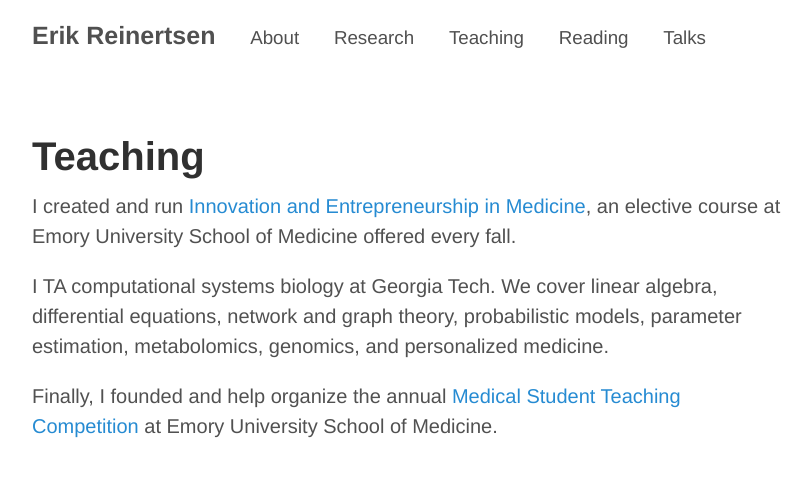
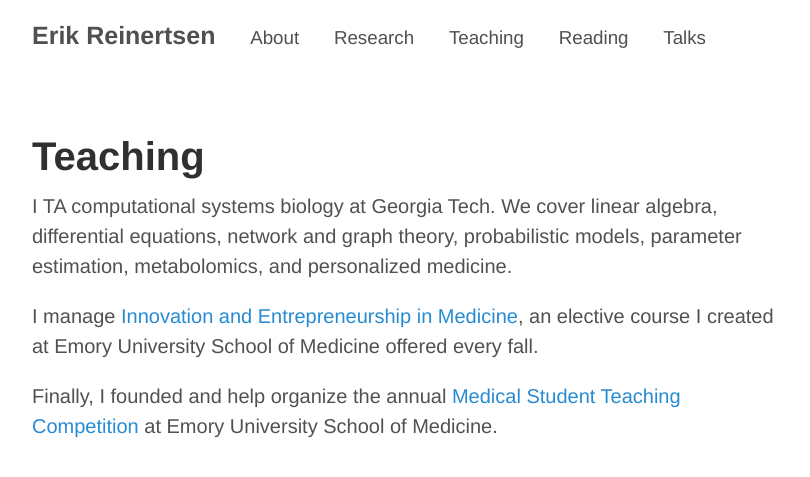
Before and after one commit to erikr/erikr.github.io, a Jekyll site: the page built from teaching.md, in a window 1280 px wide. Shown: the top 477 px of the page, without its empty margins (228-1038 px from the left). Built offline with Jekyll 4.4.1, drawn with Linux system fonts in a browser that asks for light colours; nearby versions of some CDN libraries.

Commit message:
revised teaching

```diff
--- a/teaching.md
+++ b/teaching.md
@@ -4,8 +4,8 @@
 title: "Teaching"
 ---
 
-I created and run [Innovation and Entrepreneurship in Medicine](http://erikreinertsen.com/iemed), an elective course at Emory University School of Medicine offered every fall.
+I TA computational systems biology at Georgia Tech. We cover linear algebra, differential equations, network and graph theory, probabilistic models, parameter estimation, metabolomics, and personalized medicine.
 
-I TA computational systems biology at Georgia Tech. We cover linear algebra, differential equations, network and graph theory, probabilistic models, parameter estimation, metabolomics, genomics, and personalized medicine.
+I manage [Innovation and Entrepreneurship in Medicine](http://erikreinertsen.com/iemed), an elective course I created at Emory University School of Medicine offered every fall.
 
 Finally, I founded and help organize the annual [Medical Student Teaching Competition](http://emorymstc.com) at Emory University School of Medicine.
```
